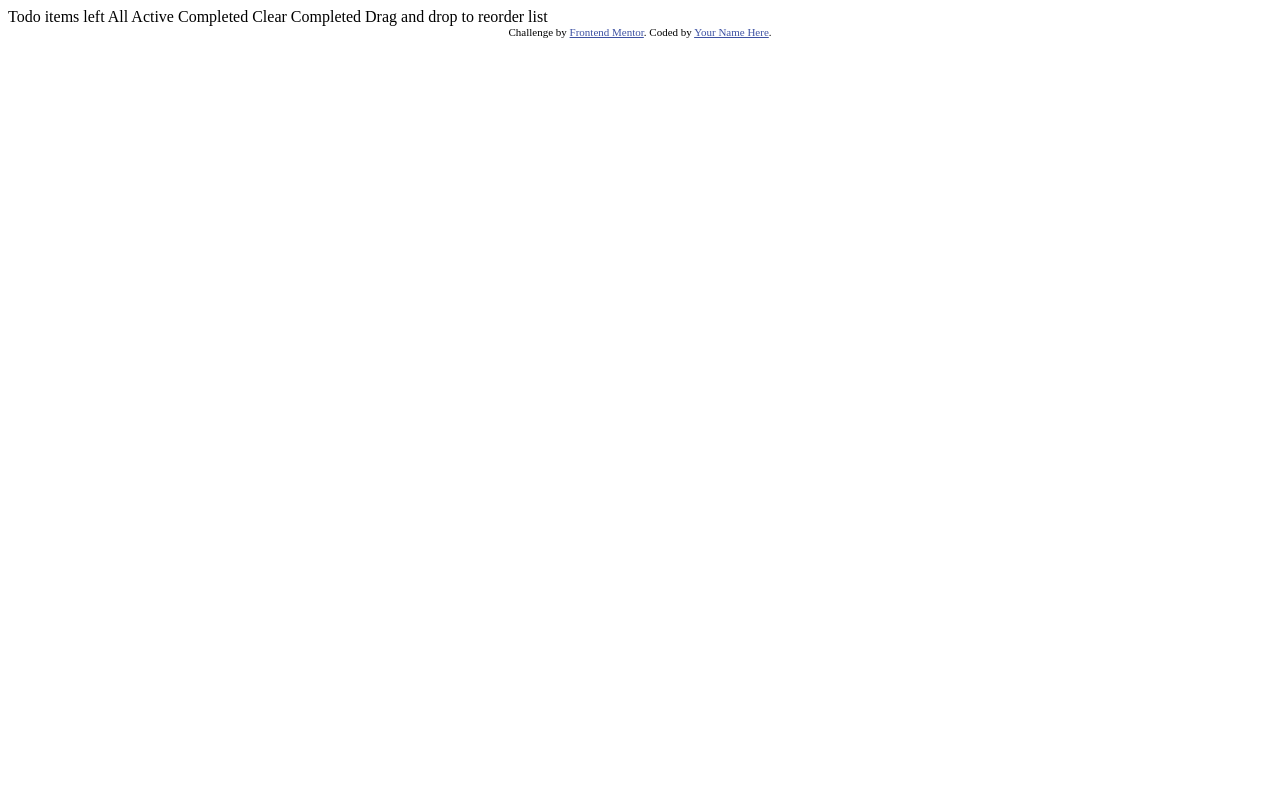
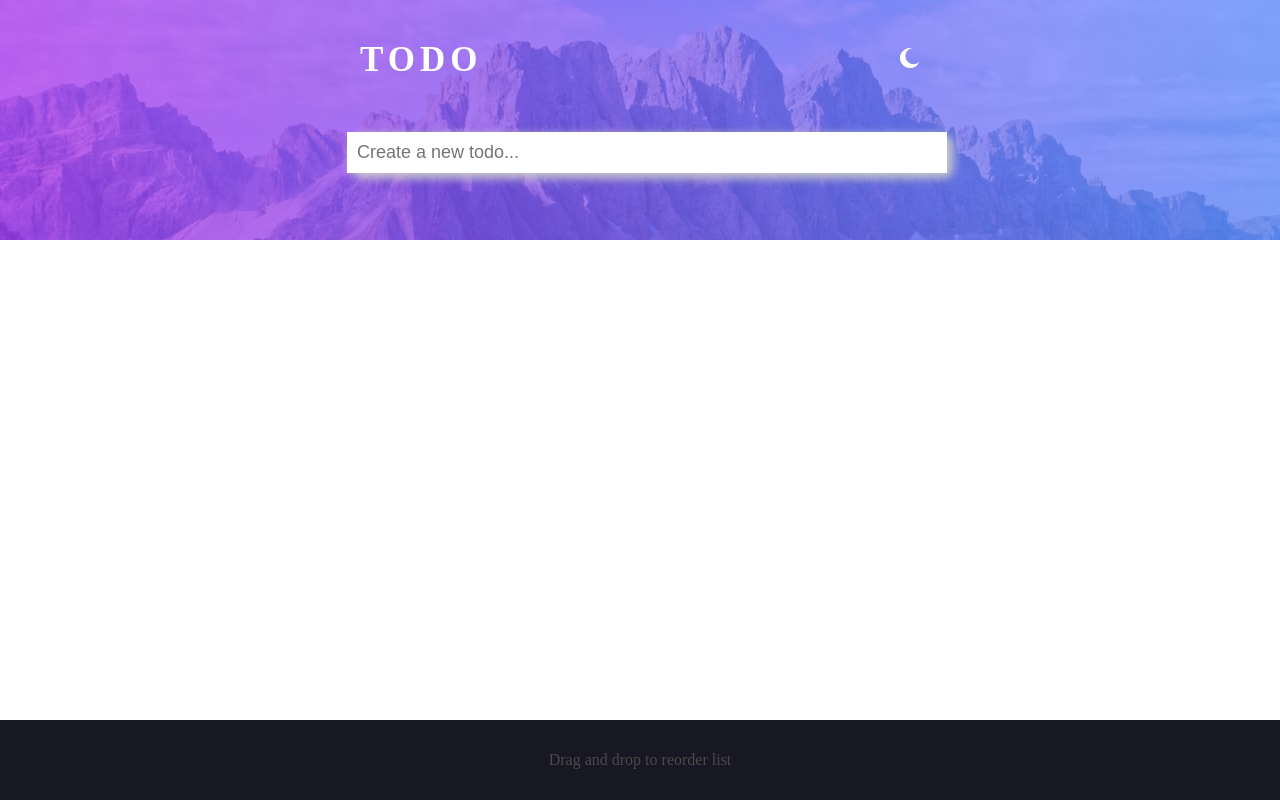
Before and after one commit to Italo1994/Todo-App, a plain HTML site: page index.html in a window 1280 px wide. Drawn offline with Linux system fonts and the light colour scheme.

Commit message:
Criando o layout do app e adicionando a lógica para a mudança dos ícones e as cores do plano de fundo ao clicar nos ícones

```diff
--- /dev/null
+++ b/assets/js/script.js
@@ -0,0 +1,21 @@
+var img_icon = document.querySelector("#img_icon");
+var img_header = document.querySelector("#header");
+var main = document.querySelector('#main');
+var footer = document.querySelector("#footer");
+var COUNT_CLICKS = 0;
+
+function alter_bg() {
+    COUNT_CLICKS++;
+    if(COUNT_CLICKS % 2 == 0) {
+        img_icon.setAttribute('src', '../../images/icon-moon.svg');
+        img_header.style.background = 'url("../../images/bg-desktop-light.jpg")'
+        main.style.backgroundColor = '#FFF';
+        footer.style.backgroundColor = '#FFF';
+    }
+    else {
+        img_icon.setAttribute('src', '../../images/icon-sun.svg');
+        img_header.style.background = 'url("../../images/bg-desktop-dark.jpg")'
+        main.style.backgroundColor = '#181824';
+        footer.style.backgroundColor = "#181824";
+    }
+}
--- /dev/null
+++ b/assets/sass/styles.sass
@@ -0,0 +1,90 @@
+*
+    margin: 0
+    padding: 0
+    -webkit-box-sizing: border-box
+    -moz-box-sizing: border-box
+    box-sizing: border-box
+
+/* === COLORS === */
+$white: #fff
+$dark: #181824
+$custom_gray: #4b4949
+
+html, body
+    width: 100vw
+    height: 100%
+    position: relative
+    overflow-x: hidden
+
+.container
+    width: 100%
+    height: 100vh
+    color: $custom_gray
+
+#header
+    background: url("../../images/bg-desktop-light.jpg")
+    background-repeat: no-repeat
+    background-size: cover contain
+    height: 240px
+    width: 100%
+    color: $white
+    z-index: 1
+
+a:link
+    text-decoration: none
+
+.dark_and_light_button
+    display: inline-block
+    width: 20px
+    height: 20px
+
+#main
+    background-color: $white
+    height: 100%
+    height: 368px
+    z-index: 2
+
+.box
+    max-width: 600px
+    margin: 0 auto
+
+.title-area
+    display: flex
+    justify-content: space-between
+    align-items: center
+    height: 50%
+    padding: 40px 20px
+
+.list-area
+    position: relative
+    top: -110px
+    padding: 0 5px
+
+.list-area tr td
+    width: 600px
+    background-color: $white
+    border-radius: 10px
+    box-shadow: 5px 4px 9px 2px rgba(204,204,204,0.89)
+
+.list-area tr td input
+    display: inline-block
+    padding: 10px
+    font-size: 18px
+    width: 600px
+    max-width: 600px
+    border: none
+
+footer
+    width: 100%
+    height: 80px
+    background: $dark
+    position: absolute
+    bottom: 0
+    display: flex
+    justify-content: center
+    align-items: center
+    z-index: 1
+
+h1
+    letter-spacing: 5px
+    font-size: 35px
--- a/index.html
+++ b/index.html
@@ -9,28 +9,46 @@
   <title>Frontend Mentor | Todo app</title>
 
   <!-- Feel free to remove these styles or customise in your own stylesheet 👍 -->
-  <style>
-    .attribution { font-size: 11px; text-align: center; }
-    .attribution a { color: hsl(228, 45%, 44%); }
-  </style>
+  <link rel="stylesheet" href="css/styles.css"/>
 </head>
-<body>
+<body id="main-body">
+  <div class="container">
 
-  Todo
+    <header id="header">
+      <div class="box title-area">
+        <h1>TODO</h1>
+        <a href="#" onclick="alter_bg()">
+          <img src="./images/icon-moon.svg" alt="" class="dark_and_light_button" id="img_icon">
+        </a>
+      </div>
+    </header> <!--End of tag header-->
 
-  <!-- Add dynamic number --> items left
+    <main id="main">
+      <div class="box list-area">
+        <table>
+          <tr>
+            <td>
+              <input type="text" placeholder="Create a new todo..."/>
+            </td>
+          </tr>
+        </table>
+      </div>
+    </main> <!-- End of tag main-->
 
-  All
-  Active
-  Completed
+    <footer id="footer">
+      <p>
+        Drag and drop to reorder list
+      </p>
+    </footer> <!--End of tag footer-->
 
-  Clear Completed
+  </div>
 
-  Drag and drop to reorder list
-
-  <div class="attribution">
+  <!-- Add dynamic number -->
+  <!-- <div class="attribution">
     Challenge by <a href="https://www.frontendmentor.io?ref=challenge" target="_blank">Frontend Mentor</a>.
     Coded by <a href="#">Your Name Here</a>.
-  </div>
+  </div> -->
+
+  <script src="assets/js/script.js"></script>
 </body>
 </html>
```
Also changed, not shown: css/styles.css (added), 1 other file.
